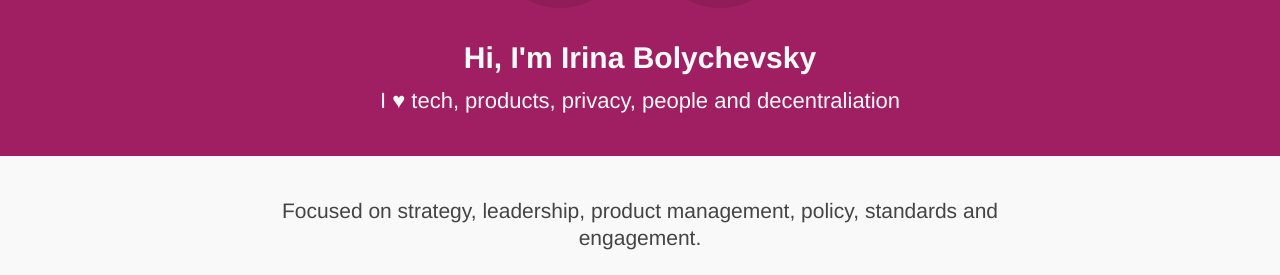
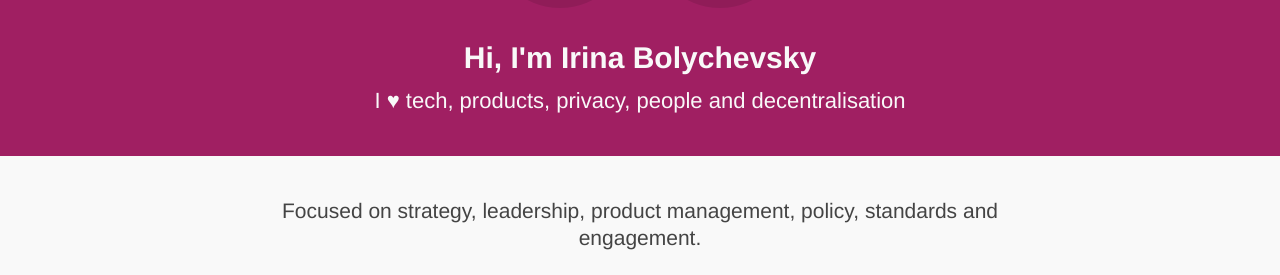
Before and after one commit to shevski/shevski.com, a Jekyll site: the page built from index.html, in a window 1280 px wide. Shown: the part 208-483 px from the top of the page. Built offline with Jekyll 4.4.1, drawn with Linux system fonts in a browser that asks for light colours.

Commit message:
Update index.html

```diff
--- a/index.html
+++ b/index.html
@@ -12,7 +12,7 @@ selected: home
 			<img class="me u-photo" src="/images/me.png" width="120" height="120">
 		</hgroup>
 		<h1>Hi, I'm <span class="p-name">Irina Bolychevsky</span></h1>
-		<h2>I &#9829; tech, products, privacy, people and decentraliation</h2>
+		<h2>I &#9829; tech, products, privacy, people and decentralisation</h2>
 	</div>
 </header>
 
```
